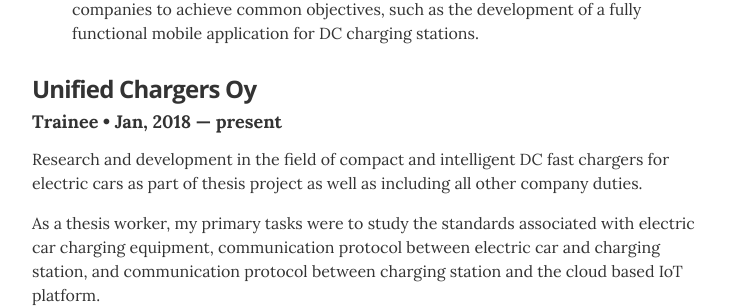
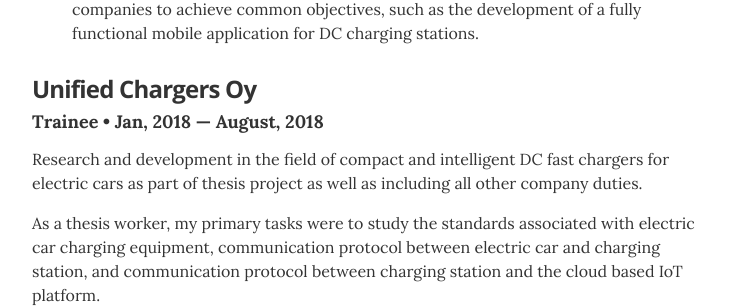
Before and after one commit to ranabhat/ranabhat.github.io, a Jekyll site: the page built from index.html, in a window 1280 px wide and 900 px high, scrolled down 1085 px. Shown: the part 150-457 px from the top of the window, without its empty margins (268-1008 px from the left). Built offline with Jekyll 4.4.1, drawn with Linux system fonts in a browser that asks for light colours.

Commit message:
modified experience

```diff
--- a/_data/experience.yml
+++ b/_data/experience.yml
@@ -8,7 +8,7 @@
 # Trainee of Unified Chargers Oy
 - company: Unified Chargers Oy
   position: Trainee
-  duration:  Jan, 2018 &mdash; present
+  duration:  Jan, 2018 &mdash; August, 2018
   summary: <p>Research and development in the field of compact and intelligent DC fast chargers for electric cars as part of thesis project as well as including all other company duties.</p><p> As a thesis worker, my primary tasks were to study the standards associated with electric car charging equipment, communication protocol between electric car and charging station, and communication protocol between charging station and the cloud based IoT platform.</p><p>Following the research on standards, I studied ENISA’s (European Union Agency for Network and Information security) report titled ‘Baseline Security Recommendations for Internet of Things in the context of critical information’ which serves as a reference point in the field and as a foundation for relevant forthcoming initiatives and development.Besides, I wrote comprehensive functional specification, design requirements and the logical sequence diagram representing working mechanism of IoT driven DC fast charging station, which were the main objectives during the trainee period.</p>
 
 # Intern of Metropolia University of Applied Sciences
```
